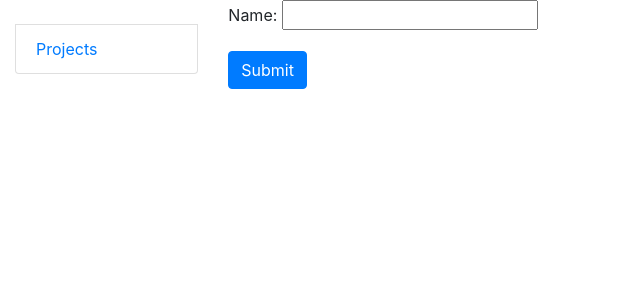
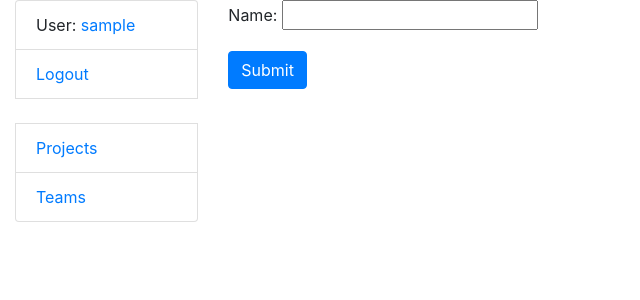
Before and after one commit to CharmNiovi/it_company_task_manager, a Django app: page /team/create/ in a window 1280 px wide. Shown: the top 300 px of the page, without its empty margins (0-640 px from the left). Run offline with Django 4.2, Linux system fonts and the light colour scheme; the visitor is signed in with stand-in values (Sample User, id 1); parts of the project's set-up code (start-up, migrations or seed data) failed here and were passed over.

Commit message:
added in sidebar user_info and user link< logout and login

```diff
--- a/templates/includes/sidebar.html
+++ b/templates/includes/sidebar.html
@@ -1,15 +1,20 @@
 <ul class="sidebar-nav list-group">
-{#  {% if user.is_authenticated %}#}
-{#    <li class="list-group-item">User: <a href="{{ user.get_absolute_url }}">{{ user.get_username }}</a></li>#}
-{#    <li class="list-group-item"><a href="{% url 'logout'%}?next={{request.path}}">Logout</a></li>#}
-{#  {% else %}#}
-{#    <li class="list-group-item"><a href="{% url 'login'%}?next={{request.path}}">Login</a></li>#}
-{#  {% endif %}#}
+  {% if user.is_authenticated %}
+
+    <li class="list-group-item">User: <a href="{% url 'accounts:profile-detail' user.get_username %}">
+      {% if user.profile_picture %}
+      <img src="{{ user.profile_picture.url }}" width="50" height="50">
+        {% endif %}
+    {{ user.get_username }}
+    </a></li>
+    <li class="list-group-item"><a href="{% url 'logout'%}?next={{request.path}}">Logout</a></li>
+  {% else %}
+    <li class="list-group-item"><a href="{% url 'login'%}?next={{request.path}}">Login</a></li>
+    <li class="list-group-item"><a href="{% url 'accounts:register'%}?next={{request.path}}">Sign-up</a></li>
+  {% endif %}
 
   <br>
 
   <li class="list-group-item"><a href="{% url 'task_board:project-list' %}">Projects</a></li>
-{#  <li class="list-group-item"><a href="{% url 'taxi:driver-list' %}">All drivers</a></li>#}
-{#  <li class="list-group-item"><a href="{% url 'taxi:car-list' %}">All cars</a></li>#}
-{#  <li class="list-group-item"><a href="{% url 'taxi:manufacturer-list' %}">All manufacturers</a></li>#}
+  <li class="list-group-item"><a href="{% url 'task_board:team-list' %}">Teams</a></li>
 </ul>
```
